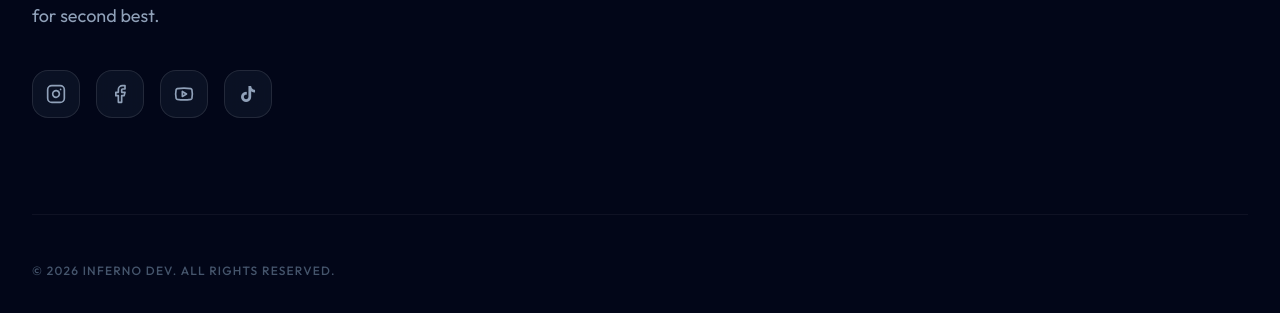
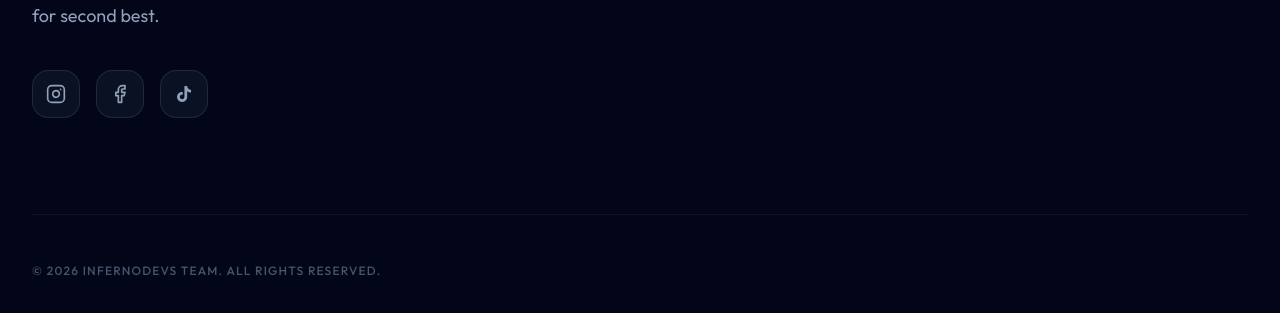
Before and after one commit to YoussefAbbas12/ALPROUSLY, a React (Vite) app: page / in a window 1280 px wide. Shown: the part 3157-3470 px from the top of the page. Built offline with nearby package versions, Linux system fonts and the light colour scheme.

Commit message:
Remove YouTube icon and update copyright text

```diff
--- a/src/components/Footer.jsx
+++ b/src/components/Footer.jsx
@@ -27,7 +27,6 @@ export function Footer() {
   const socialIcons = [
     { type: 'instagram', icon: Instagram, link: 'https://instagram.com' },
     { type: 'facebook', icon: Facebook, link: 'https://facebook.com' },
-    { type: 'youtube', icon: Youtube, link: 'https://youtube.com' },
     { type: 'tiktok', link: 'https://tiktok.com' },
   ]
 
@@ -130,7 +129,7 @@ export function Footer() {
         {/* Bottom */}
         <div className="pt-12 border-t border-white/5 flex flex-col md:flex-row justify-between items-center gap-6">
           <p className="text-slate-600 text-xs font-medium uppercase tracking-widest">
-            © {currentYear} Inferno Dev. ALL RIGHTS RESERVED.
+            © {currentYear} InfernoDevs Team. ALL RIGHTS RESERVED.
           </p>
         </div>
       </div>
```
